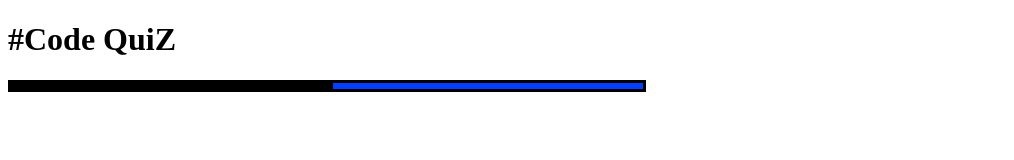
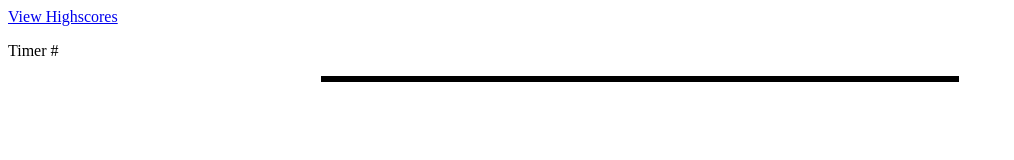
Before and after one commit to CMartin1336/homework04, a plain HTML site: page index.html in a window 1280 px wide. Shown: the whole page, without its empty margins (0-1014 px from the left). Drawn offline with Linux system fonts and the light colour scheme.

Commit message:
Build HTML structure and minimal css

```diff
--- a/assets/style.css
+++ b/assets/style.css
@@ -1,5 +1,5 @@
 div {
-    border: #000000 3px solid;
-    background-color: #053ffd;
+    margin: auto;
+    border: 3px solid black;
     width: 50%;
 }
--- a/index.html
+++ b/index.html
@@ -6,13 +6,13 @@
     <meta name="viewport" content="width=device-width, initial-scale=1.0">
     <title>Code Quiz</title>
     <link rel="stylesheet" href="./assets/style.css" />
-    <script src="./assets/script.js"></script>
 </head>
 <body>
-    <h1>#Code QuiZ</h1>
-    <h2 id="status"></h2>
-    <div id="quiz">
-        <div id="timer"></div>
-    </div>
+    <nav>
+        <a href="#scores">View Highscores</a>
+        <p class="timer">Timer #</p>
+    </nav>
+    <div class="quiz"></div>
+    <script src="./assets/script.js"></script>
 </body>
 </html>
```
